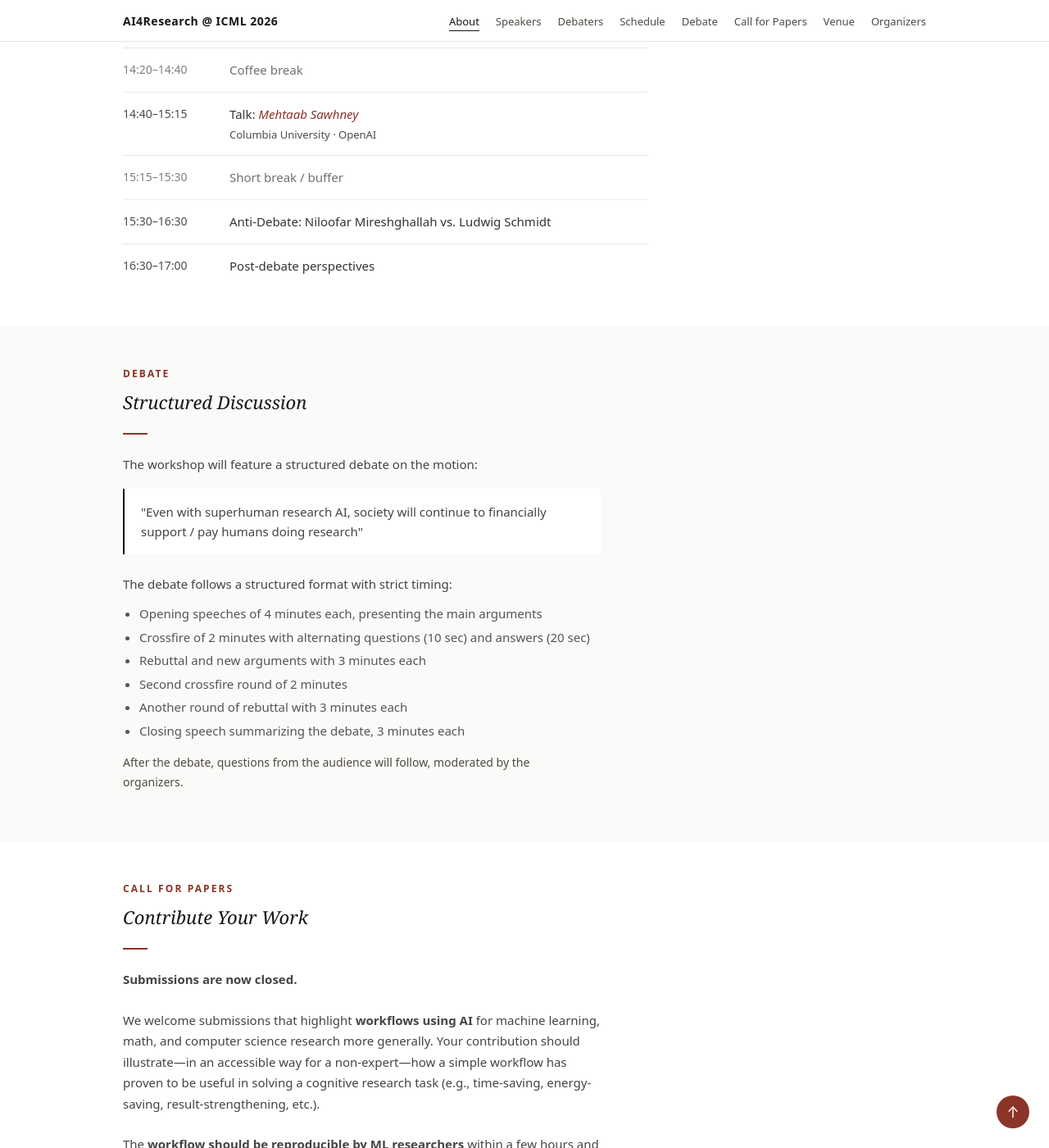
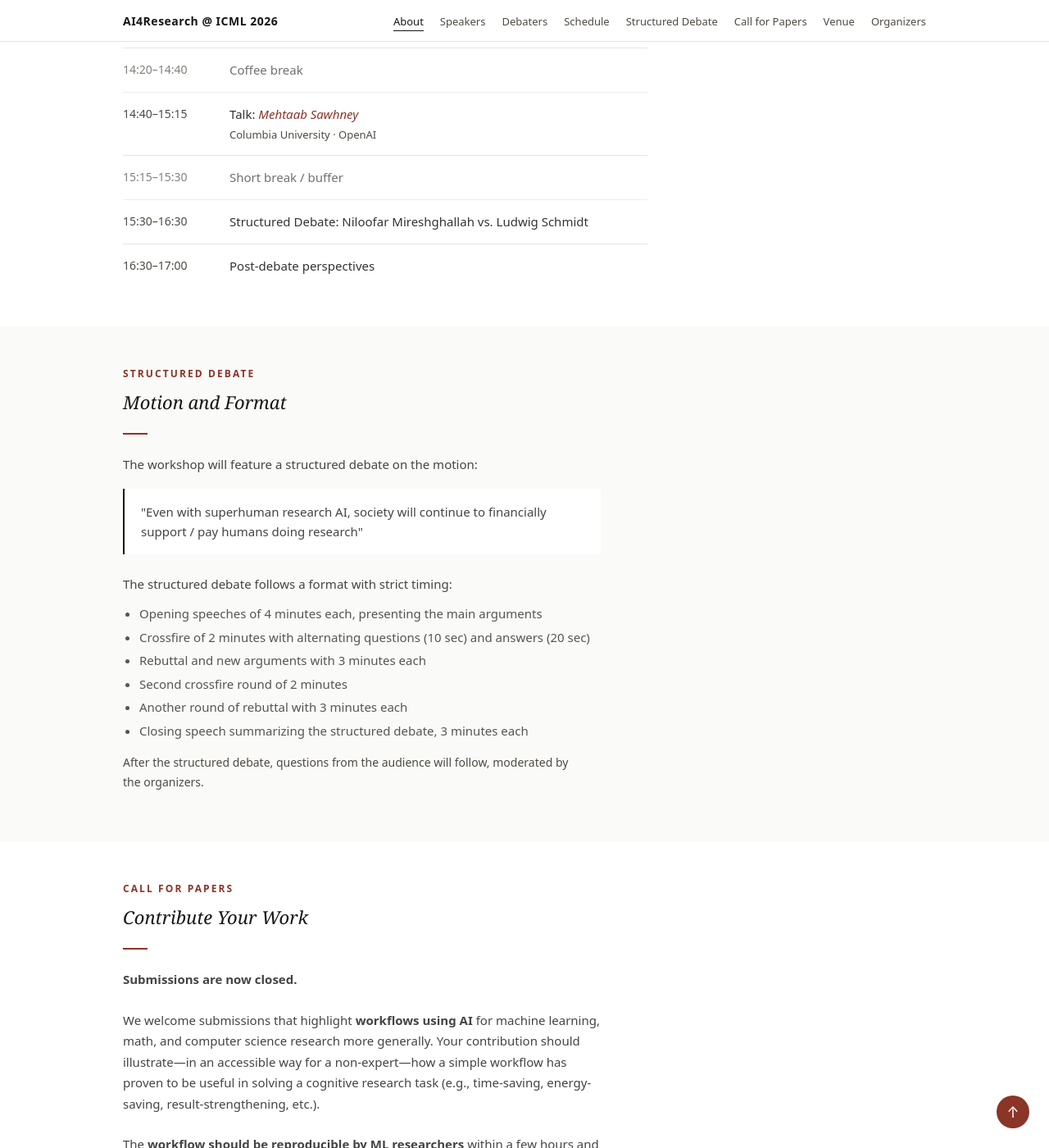
Before and after one commit to ai4research-icml-workshop/ai4research-icml-workshop.github.io, a Jekyll site: the page built from index.html, in a window 1280 px wide and 1400 px high, scrolled down 4091 px. Shown: the whole window at 82% size. Built offline with Jekyll 4.4.1, drawn with Linux system fonts in a browser that asks for light colours.

Commit message:
Standardize structured debate terminology

```diff
--- a/_data/schedule.yml
+++ b/_data/schedule.yml
@@ -64,7 +64,7 @@
   type: break
 
 - time: "15:30–16:30"
-  title: "Anti-Debate: Niloofar Mireshghallah vs. Ludwig Schmidt"
+  title: "Structured Debate: Niloofar Mireshghallah vs. Ludwig Schmidt"
   type: event
 
 - time: "16:30–17:00"
--- a/_includes/debate.html
+++ b/_includes/debate.html
@@ -1,21 +1,21 @@
 <section id="debate" class="section section-alt" aria-labelledby="debate-title">
   <div class="section-inner">
-    <p class="section-label">Debate</p>
-    <h2 id="debate-title" class="section-heading">Structured Discussion</h2>
+    <p class="section-label">Structured Debate</p>
+    <h2 id="debate-title" class="section-heading">Motion and Format</h2>
     <div class="section-divider"></div>
     <p class="debate-intro">The workshop will feature a structured debate on the motion:</p>
     <blockquote class="debate-motion">
       "Even with superhuman research AI, society will continue to financially support / pay humans doing research"
     </blockquote>
-    <p class="debate-format-intro">The debate follows a structured format with strict timing:</p>
+    <p class="debate-format-intro">The structured debate follows a format with strict timing:</p>
     <ul class="debate-format">
       <li>Opening speeches of 4 minutes each, presenting the main arguments</li>
       <li>Crossfire of 2 minutes with alternating questions (10 sec) and answers (20 sec)</li>
       <li>Rebuttal and new arguments with 3 minutes each</li>
       <li>Second crossfire round of 2 minutes</li>
       <li>Another round of rebuttal with 3 minutes each</li>
-      <li>Closing speech summarizing the debate, 3 minutes each</li>
+      <li>Closing speech summarizing the structured debate, 3 minutes each</li>
     </ul>
-    <p class="debate-note">After the debate, questions from the audience will follow, moderated by the organizers.</p>
+    <p class="debate-note">After the structured debate, questions from the audience will follow, moderated by the organizers.</p>
   </div>
 </section>
--- a/_includes/nav.html
+++ b/_includes/nav.html
@@ -11,7 +11,7 @@
       <li role="none"><a href="#speakers" role="menuitem">Speakers</a></li>
       <li role="none"><a href="#debaters" role="menuitem">Debaters</a></li>
       <li role="none"><a href="#schedule" role="menuitem">Schedule</a></li>
-      <li role="none"><a href="#debate" role="menuitem">Debate</a></li>
+      <li role="none"><a href="#debate" role="menuitem">Structured Debate</a></li>
       <li role="none"><a href="#cfp" role="menuitem">Call for Papers</a></li>
       <li role="none"><a href="#venue" role="menuitem">Venue</a></li>
       <li role="none"><a href="#organizers" role="menuitem">Organizers</a></li>
```
